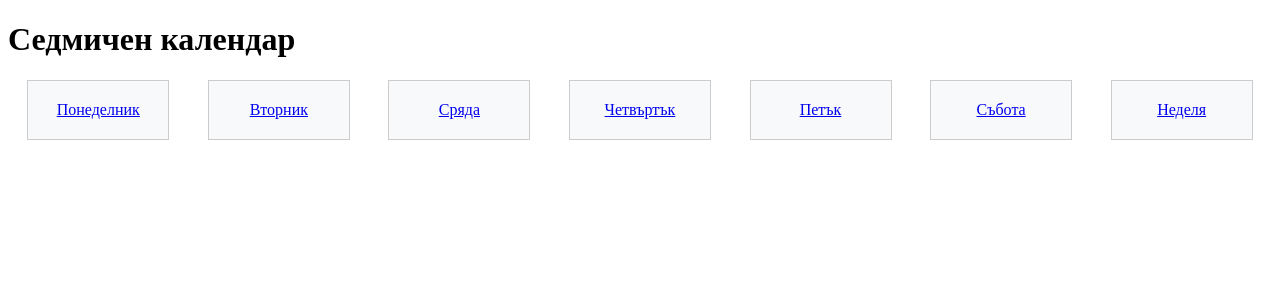
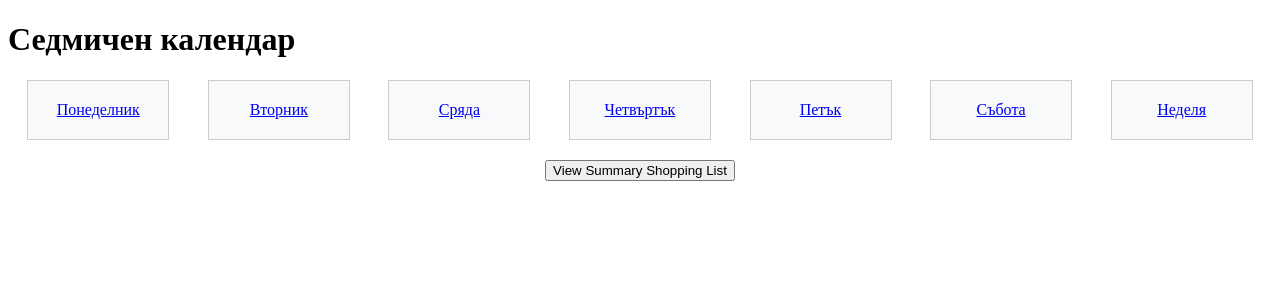
Before and after one commit to ivanmarinoff/menu-planning, a Django app: page / in a window 1280 px wide. Shown: the top 300 px of the page. Run offline with Django 5.2, Linux system fonts and the light colour scheme; data comes from the database, SQL or seed files in the repository.

Commit message:
Created Summary shoping list

```diff
--- a/menu_planning/planning/urls.py
+++ b/menu_planning/planning/urls.py
@@ -12,4 +12,5 @@ urlpatterns = [
     path('recipe/<int:pk>/', views.RecipeDetailView.as_view(), name='recipe_detail'),
     path('shopping_list/<int:day_id>/', views.ShoppingListView.as_view(), name='shopping_list'),
     path('day/<int:pk>/create-meal/', views.CreateMealView.as_view(), name='create_meal'),
+    path('summary_shopping_list/', views.SummaryShoppingListView.as_view(), name='summary_shopping_list'),
 ]
--- a/menu_planning/planning/views.py
+++ b/menu_planning/planning/views.py
@@ -1,5 +1,8 @@
+from django.db.models import Sum
 from django.shortcuts import redirect, get_object_or_404, render
 from django.urls import reverse
+from django.views.generic import TemplateView
+
 from .models import Day, Meal, Dish, ShoppingList, Recipe, ShoppingListProduct
 from .forms import DishForm, RecipeForm, RecipeProductFormSet, ShoppingListProductForm
 from django.views import generic as views
@@ -185,3 +188,21 @@ class ShoppingListView(views.ListView):
         day_id = self.kwargs.get('day_id')
         context['day'] = get_object_or_404(Day, pk=day_id)
         return context
+
+
+class SummaryShoppingListView(TemplateView):
+    template_name = 'summary_shopping_list.html'
+
+    def get_context_data(self, **kwargs):
+        context = super().get_context_data(**kwargs)
+
+        # Aggregate products from all shopping lists, summing their quantities
+        summary = (
+            ShoppingListProduct.objects
+            .values('product__name', 'product__unit')
+            .annotate(total_quantity=Sum('quantity_required'))
+            .order_by('product__name')
+        )
+
+        context['summary'] = summary
+        return context
--- a/templates/index.html
+++ b/templates/index.html
@@ -31,7 +31,10 @@
             <a class="day" href="{{ day.get_absolute_url }}">{{ day.name }}</a>
         {% endfor %}
     </div>
-
+    <div class="calendar">
+ <a href="{% url 'summary_shopping_list' %}">
+        <button>View Summary Shopping List</button>
+    </a></div>
 </body>
 {#<a href="{% url 'menu' pk=day.pk %}">{{ day.name }} </a>#}
 </html>
```
Also changed, not shown: templates/summary_shopping_list.html (added, +25 -0 lines).
